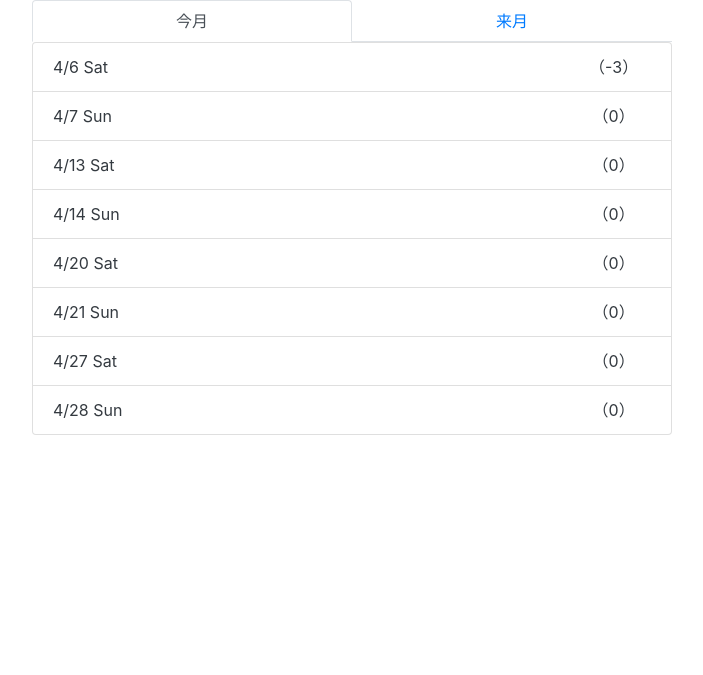
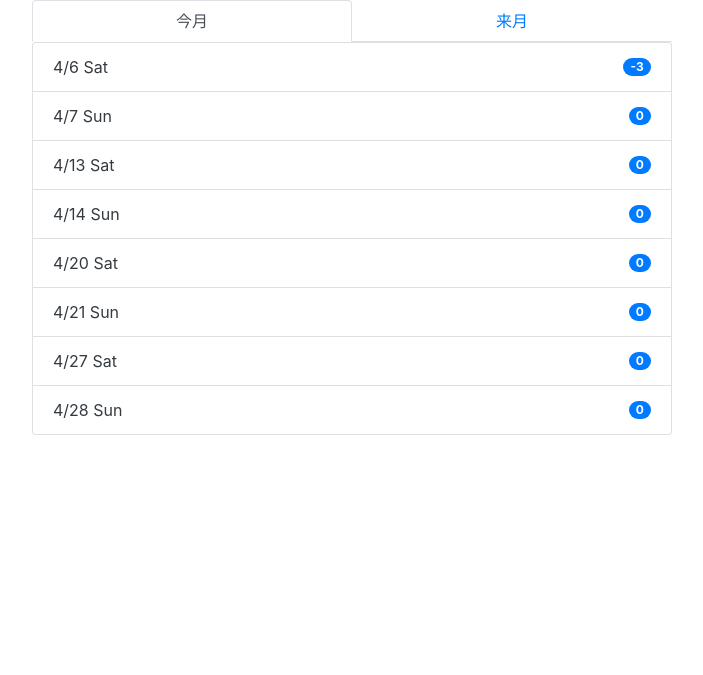
Before and after one commit to IidaTakuma/ShiftSwitch, a Django app: page /manager/calender/ in a window 1280 px wide. Shown: the part 64-739 px from the top of the page, without its empty margins (288-991 px from the left). Run offline with Django 3.2, Linux system fonts and the light colour scheme; a user stored in the database is signed in; data comes from the database, SQL or seed files in the repository; some libraries are stand-ins or nearby versions.

Commit message:
バッジの追加

```diff
--- a/ShiftSwitch/main/templates/main/calendar.html
+++ b/ShiftSwitch/main/templates/main/calendar.html
@@ -19,7 +19,7 @@
     {% for day in weekends_thismonth %}
       <a class="list-group-item d-flex justify-content-between align-items-center text-dark" href="{% url 'main:daily' %}?y={{day.0}}&m={{day.1}}&d={{day.2}}&w={{day.3}}">
         <span>{{day.1}}/{{day.2}} {{day.3}}</span>
-        <span class="text-center">{{ day | count_deficiency }}</span>
+        <span class="badge badge-primary badge-pill">{{ day | count_deficiency }}</span>
       </a>
     {% endfor %}
   </div>
@@ -28,7 +28,7 @@
     {% for day in weekends_nextmonth %}
       <a class="list-group-item d-flex justify-content-between align-items-center text-dark" href="{% url 'main:daily' %}?y={{day.0}}&m={{day.1}}&d={{day.2}}&w={{day.3}}">
           <span>{{day.1}}/{{day.2}} {{day.3}}</span>
-          <span class="text-center">{{ day | count_deficiency }}</span>
+          <span class="badge badge-primary badge-pill">{{ day | count_deficiency }}</span>
       </a>
 
     {% endfor %}
--- a/ShiftSwitch/main/templates/main/managerCalender.html
+++ b/ShiftSwitch/main/templates/main/managerCalender.html
@@ -26,22 +26,18 @@
 <div class="tab-content">
   <div id="this_month" class="tab-pane list-group active">
     {% for day in weekends_thismonth %}
-      <a class="list-group-item text-dark" href="{% url 'main:managerDaily' %}?y={{day.0}}&m={{day.1}}&d={{day.2}}&w={{day.3}}">
-        <div class="row align-items-center">
-          <span class="col-10">{{day.1}}/{{day.2}} {{day.3}}</span>
-          <span class="col-2 text-center">（{{ day | count_deficiency }}）</span>
-        </div>
+      <a class="list-group-item d-flex justify-content-between align-items-center text-dark" href="{% url 'main:managerDaily' %}?y={{day.0}}&m={{day.1}}&d={{day.2}}&w={{day.3}}">
+          <span>{{day.1}}/{{day.2}} {{day.3}}</span>
+          <span class="badge badge-primary badge-pill">{{ day | count_deficiency }}</span>
       </a>
     {% endfor %}
   </div>
 
   <div id="next_month" class="tab-pane list-group">
     {% for day in weekends_nextmonth %}
-      <a class="list-group-item text-dark" href="{% url 'main:managerDaily' %}?y={{day.0}}&m={{day.1}}&d={{day.2}}&w={{day.3}}">
-        <div class="row align-items-center">
-          <span class="col-10">{{day.1}}/{{day.2}} {{day.3}}</span>
-          <span class="col-2 text-center">（{{ day | count_deficiency }}）</span>
-        </div>
+      <a class="list-group-item d-flex justify-content-between align-items-center text-dark" href="{% url 'main:managerDaily' %}?y={{day.0}}&m={{day.1}}&d={{day.2}}&w={{day.3}}">
+          <span>{{day.1}}/{{day.2}} {{day.3}}</span>
+          <span class="badge badge-primary badge-pill">{{ day | count_deficiency }}</span>
       </a>
 
     {% endfor %}
```
